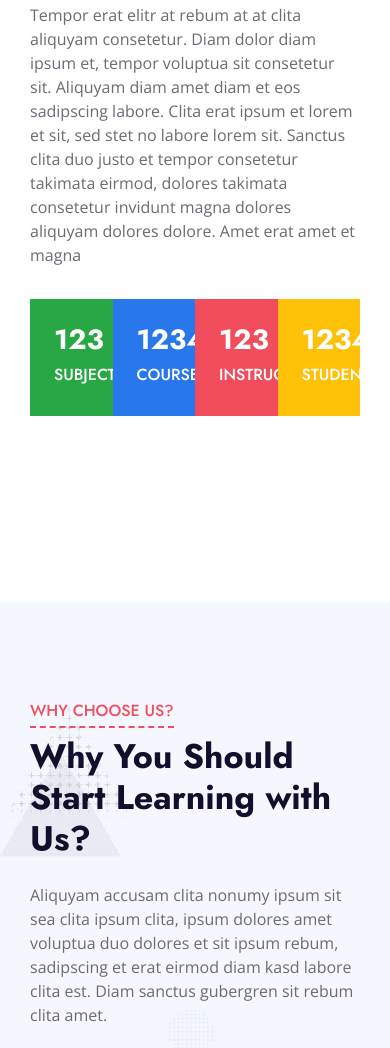
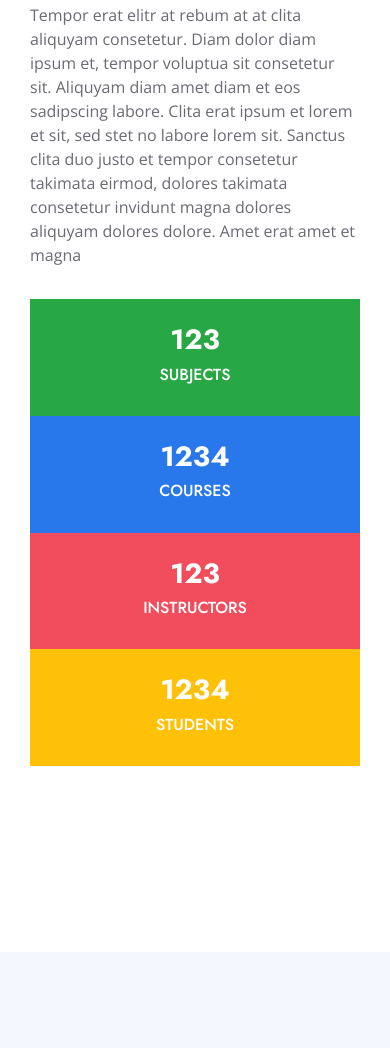
Before and after one commit to karthikaram904/tutor, a plain HTML site: page index.html in a window 390 px wide. Shown: the part 1678-2726 px from the top of the page. Drawn offline with nearby package versions, Linux system fonts and the light colour scheme.

Commit message:
Update index.html

```diff
--- a/index.html
+++ b/index.html
@@ -137,25 +137,25 @@
                     </div>
                     <p>Tempor erat elitr at rebum at at clita aliquyam consetetur. Diam dolor diam ipsum et, tempor voluptua sit consetetur sit. Aliquyam diam amet diam et eos sadipscing labore. Clita erat ipsum et lorem et sit, sed stet no labore lorem sit. Sanctus clita duo justo et tempor consetetur takimata eirmod, dolores takimata consetetur invidunt magna dolores aliquyam dolores dolore. Amet erat amet et magna</p>
                     <div class="row pt-3 mx-0">
-                        <div class="col-3 px-0">
+                        <div class="col-12 col-md-3 px-0">
                             <div class="bg-success text-center p-4">
                                 <h1 class="text-white" data-toggle="counter-up">123</h1>
                                 <h6 class="text-uppercase text-white"><span class="d-block">Subjects</span></h6>
                             </div>
                         </div>
-                        <div class="col-3 px-0">
+                        <div class="col-12 col-md-3 px-0">
                             <div class="bg-primary text-center p-4">
                                 <h1 class="text-white" data-toggle="counter-up">1234</h1>
                                 <h6 class="text-uppercase text-white"><span class="d-block">Courses</span></h6>
                             </div>
                         </div>
-                        <div class="col-3 px-0">
+                        <div class="col-12 col-md-3 px-0">
                             <div class="bg-secondary text-center p-4">
                                 <h1 class="text-white" data-toggle="counter-up">123</h1>
                                 <h6 class="text-uppercase text-white"><span class="d-block">Instructors</span></h6>
                             </div>
                         </div>
-                        <div class="col-3 px-0">
+                        <div class="col-12 col-md-3 px-0">
                             <div class="bg-warning text-center p-4">
                                 <h1 class="text-white" data-toggle="counter-up">1234</h1>
                                 <h6 class="text-uppercase text-white"><span class="d-block">Students</span></h6>
```
